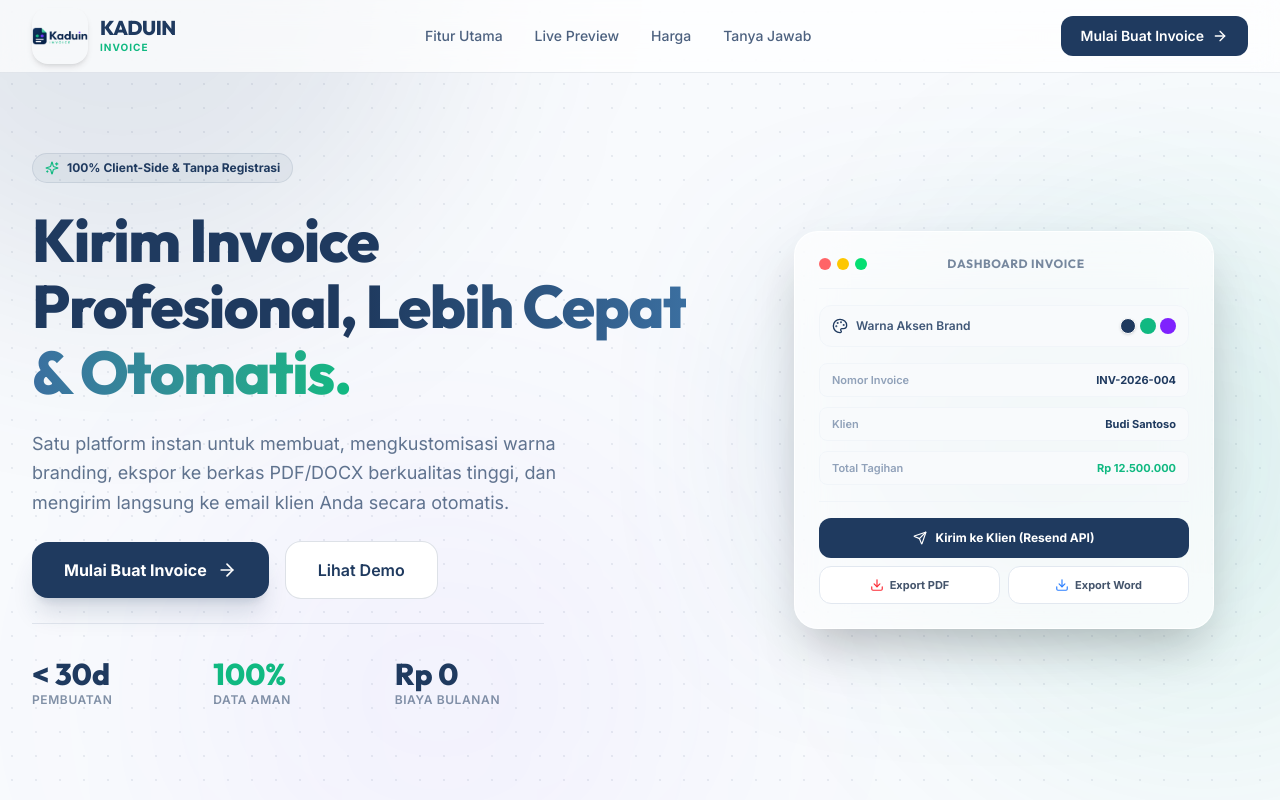
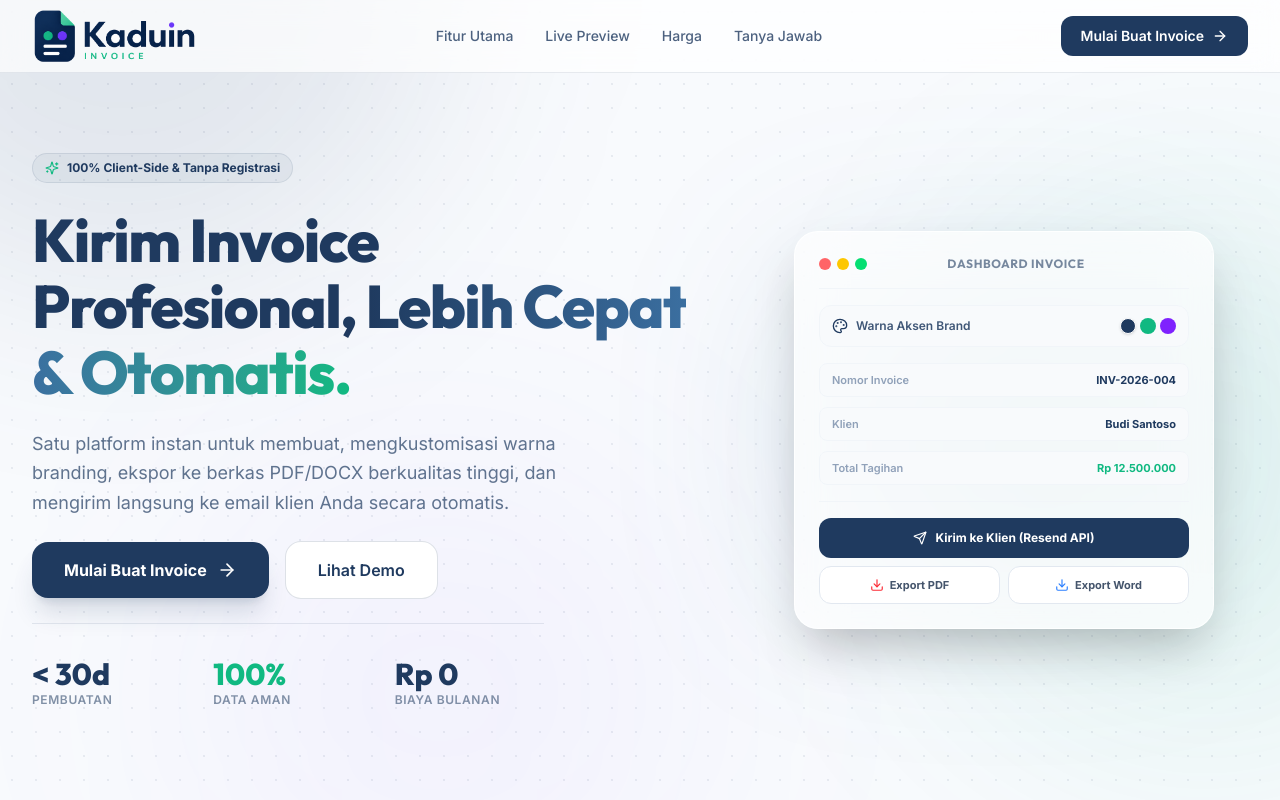
Before and after one commit to Rbin01yuh/kamidukung-invoice-generator, a Nuxt app: page / in a window 1280 px wide. Shown: the top 800 px of the page. Built offline with nearby package versions, Linux system fonts and the light colour scheme; a web font is replaced by a local one.

Commit message:
style: remove text branding from navbar, displaying logo exclusively

```diff
--- a/app/pages/app.vue
+++ b/app/pages/app.vue
@@ -725,13 +725,7 @@
             <ArrowLeft class="w-5 h-5 text-slate-600" />
           </NuxtLink>
           <div class="flex items-center gap-3">
-            <img :src="'/images/kaduin.png'" alt="Kaduin Logo" class="w-12 h-12 object-contain rounded-xl shadow-xs" />
-            <div class="text-left">
-              <h1 class="text-lg font-black tracking-tight leading-none font-display" :style="{ color: accentColor }">
-                KADUIN
-              </h1>
-              <p class="text-[10px] font-semibold text-slate-400 mt-1 uppercase tracking-wider">Professional PDF · DOCX · Email</p>
-            </div>
+            <img :src="'/images/kaduin.png'" alt="Kaduin Logo" class="h-10 md:h-12 w-auto object-contain rounded-xl" />
           </div>
         </div>
 
--- a/app/pages/index.vue
+++ b/app/pages/index.vue
@@ -106,12 +106,8 @@
       <div class="max-w-7xl mx-auto px-4 sm:px-6 lg:px-8 h-18 flex items-center justify-between">
 
         <!-- Logo -->
-        <a href="#" class="flex items-center gap-3 group">
-          <img :src="'/images/kaduin.png'" alt="Kaduin Logo" class="w-14 h-14 object-contain rounded-2xl shadow-md group-hover:scale-105 transition-transform duration-300" />
-          <div class="flex flex-col">
-            <span class="text-xl font-black tracking-tight text-[#1F3A5F] font-display leading-none">KADUIN</span>
-            <span class="text-[10px] font-extrabold tracking-widest text-[#10B981] uppercase mt-0.5">INVOICE</span>
-          </div>
+        <a href="#" class="flex items-center group">
+          <img :src="'/images/kaduin.png'" alt="Kaduin Logo" class="h-11 md:h-14 w-auto object-contain rounded-2xl group-hover:scale-105 transition-transform duration-300" />
         </a>
 
         <!-- Desktop Nav -->
```
